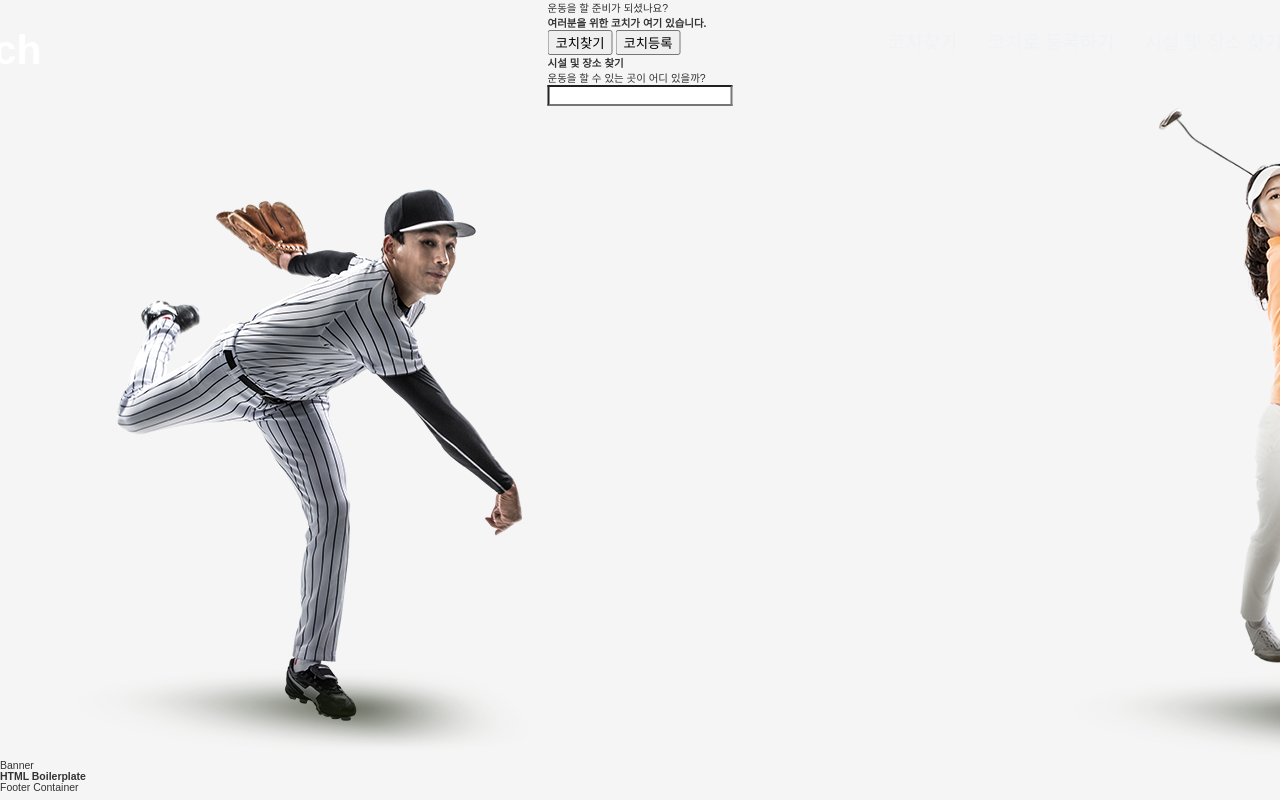
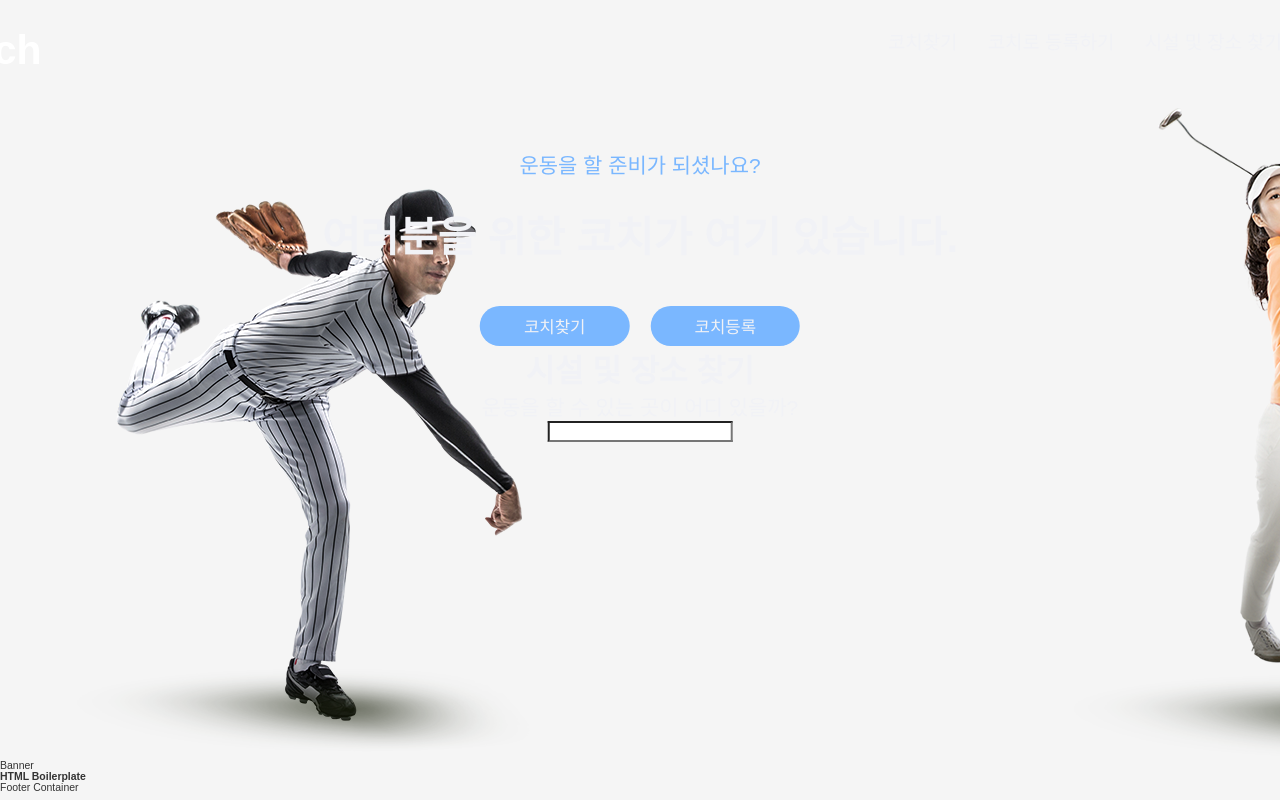
Before and after one commit to tunglv96/html, a website: page src/index.html in a window 1280 px wide. Shown: the top 800 px of the page. Drawn offline with nearby package versions, Linux system fonts and the light colour scheme; files that its build step writes are made by us from their sources.

Commit message:
two commit

```diff
--- a/src/styles/layout/_header.scss
+++ b/src/styles/layout/_header.scss
@@ -75,6 +75,44 @@ header {
                 top: 0;
                 left: 50%;
                 transform: translate(-50%, 0);
+                .text-banner-top {
+                    text-align: center;
+                    margin-top: 14.2rem;
+                    p {
+                        font-size: 2rem;
+                        color: #7ab7ff;
+                        margin-bottom: 2.3rem;
+                    }
+                    h2 {
+                        font-size: 4rem;
+                        color: #f1f2f6;
+                        margin-bottom: 4rem;
+                    }
+                    button {
+                        width: 14.3rem;
+                        height: 3.8rem;
+                        color: #f1f2f6;
+                        font-size: 1.6rem;
+                        background-color: #7ab7ff;
+                        border: none;
+                        border-radius: 21px;
+                        margin: 0 0.85rem;
+                        &:hover {
+                            background-color: #0c7ad8;
+                        }
+                    }
+                }
+                .text-banner-bottom {
+                    text-align: center;
+                    h2 {
+                        font-size: 3rem;
+                        color: #f1f2f6;
+                    }
+                    p {
+                        color: #f1f2f6;
+                        font-size: 2rem;
+                    }
+                }
             }
         }
     }
```
